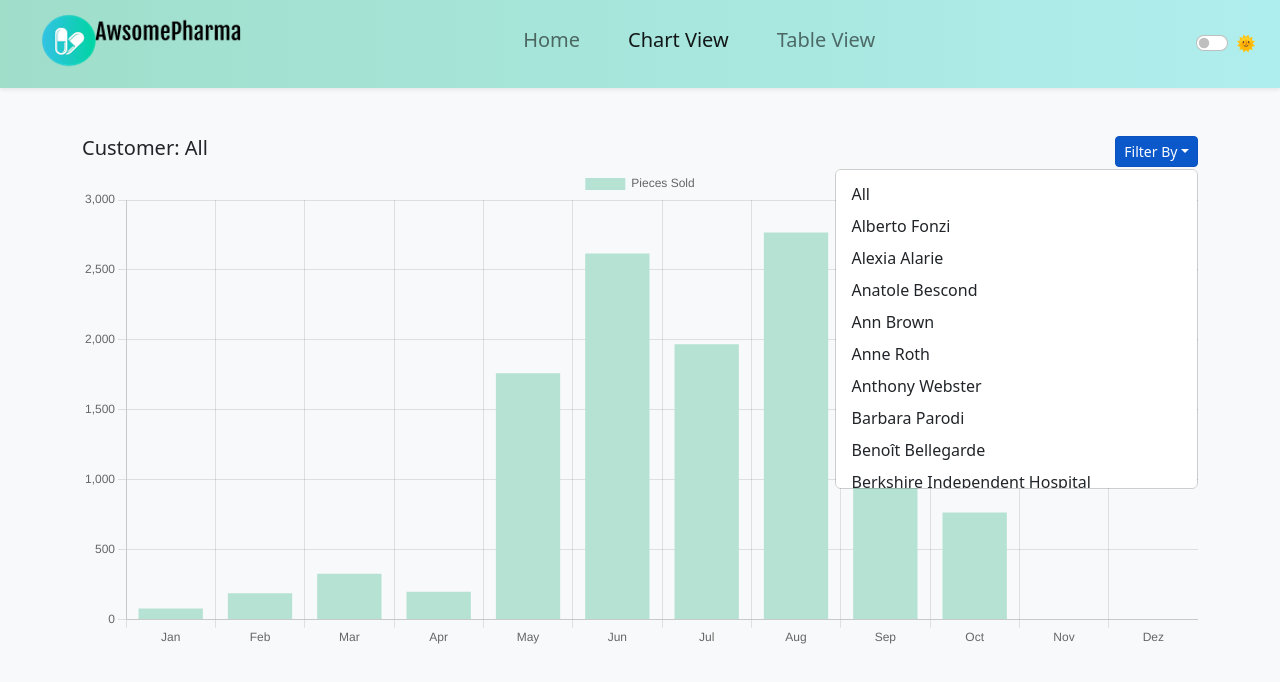
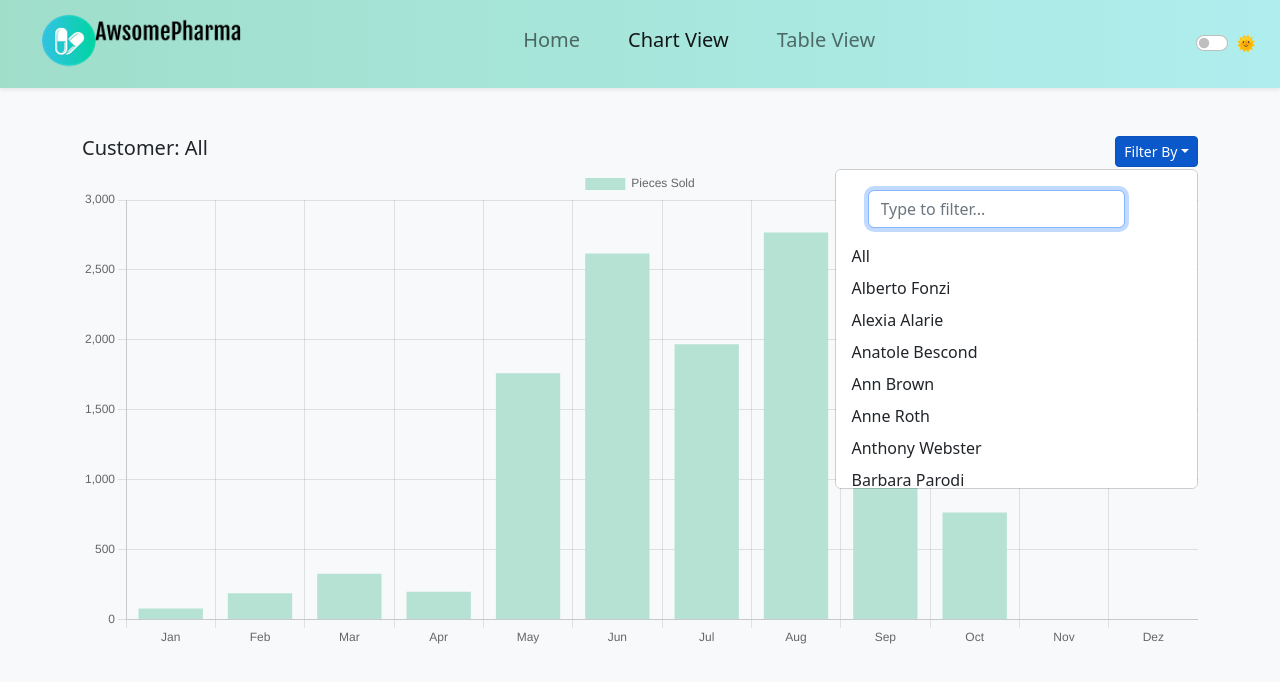
Before and after one commit to geriszabo/react-dashboard, a React (Vite) app: page /barchart in a window 1280 px wide. Both pictures are taken after a click on the button "Filter By". Shown: the top 682 px of the page. Built offline with nearby package versions, Linux system fonts and the light colour scheme.

Commit message:
search filter added and working

```diff
--- a/src/components/Diagram.jsx
+++ b/src/components/Diagram.jsx
@@ -1,4 +1,4 @@
-import { useState, useContext } from "react";
+import { useState, useContext, useRef } from "react";
 import { Bar } from "react-chartjs-2";
 import Chart from "chart.js/auto";
 import { dataSum } from "../data/dataSum";
@@ -8,15 +8,21 @@ import Dropdown from "react-bootstrap/Dropdown";
 import { DropdownButton } from "react-bootstrap";
 import { AppContext } from "../App";
 import { MONTHS } from "../data/helpers";
-
-
+import Form from "react-bootstrap/Form";
 
 export function Diagram() {
-  const [customerFilter, setCustomerFilter] = useState("All");
-
   const { darkModeOn, colorTheme } = useContext(AppContext);
 
+  const [customerFilter, setCustomerFilter] = useState("All");
+  const [filteredOrders, setFilteredOrders] = useState(
+    dataSum.map((e) => e.account)
+  );
+  const [dropdownClose, setDropDownClose] = useState(true);
+
+  const inputRef = useRef();
+
   let monthlySales;
+
 
   if (customerFilter !== "All") {
     monthlySales = dataSum
@@ -42,7 +48,6 @@ export function Diagram() {
     }, {});
   }
 
-
   return (
     <>
       <DropdownButton
@@ -50,14 +55,53 @@ export function Diagram() {
         size="sm"
         title="Filter By"
         className="float-end"
+        autoClose={true}
+        onClick={() => setTimeout(() => inputRef.current.focus(), 10)}
       >
-        <Dropdown.Item onClick={() => setCustomerFilter("All")}>
+        <Dropdown.Item>
+          <Form.Control
+            ref={inputRef}
+            autoFocus
+            className="mx-3 my-2 w-auto "
+            placeholder="Type to filter..."
+            onChange={(e) => {
+              setFilteredOrders(
+                new Set(
+                  dataSum
+                    .filter((order) =>
+                      order.account
+                        .toLowerCase()
+                        .includes(e.target.value.toLowerCase())
+                    )
+                    .map((order) => order.account)
+                )
+              );
+            }}
+            onClick={(e) => {
+              e.stopPropagation();
+            }}
+          />
+        </Dropdown.Item>
+        <Dropdown.Item
+          onClick={() => {
+            setCustomerFilter("All"),
+              (inputRef.current.value = ""),
+              setFilteredOrders(dataSum.map((e) => e.account));
+          }}
+        >
           All
         </Dropdown.Item>
-        {Array.from(new Set(dataSum.map((e) => e.account)))
+        {Array.from(new Set(filteredOrders))
+          .map((e) => e)
           .sort()
           .map((e, i) => (
-            <Dropdown.Item key={i} onClick={() => setCustomerFilter(e)}>
+            <Dropdown.Item
+              key={i}
+              onClick={() => {
+                setCustomerFilter(e), (inputRef.current.value = "");
+                setFilteredOrders(dataSum.map((e) => e.account));
+              }}
+            >
               {e}
             </Dropdown.Item>
           ))}
@@ -74,7 +118,8 @@ export function Diagram() {
             {
               id: 1,
               label: "Pieces Sold",
-              data: Object.values({  1: 0,
+              data: Object.values({
+                1: 0,
                 2: 0,
                 3: 0,
                 4: 0,
@@ -85,7 +130,9 @@ export function Diagram() {
                 9: 0,
                 10: 0,
                 11: 0,
-                12: 0, ...monthlySales}),
+                12: 0,
+                ...monthlySales,
+              }),
               backgroundColor: darkModeOn
                 ? colorTheme.dark.chart
                 : colorTheme.light.chart,
--- a/src/pages/Home.jsx
+++ b/src/pages/Home.jsx
@@ -4,7 +4,7 @@ import { Container } from 'react-bootstrap'
 
 export function Home() {
   return (
-    <div className='vh-100'>
+    <div className='vh-100' >
       <Stats></Stats>
     </div>
   )
```
